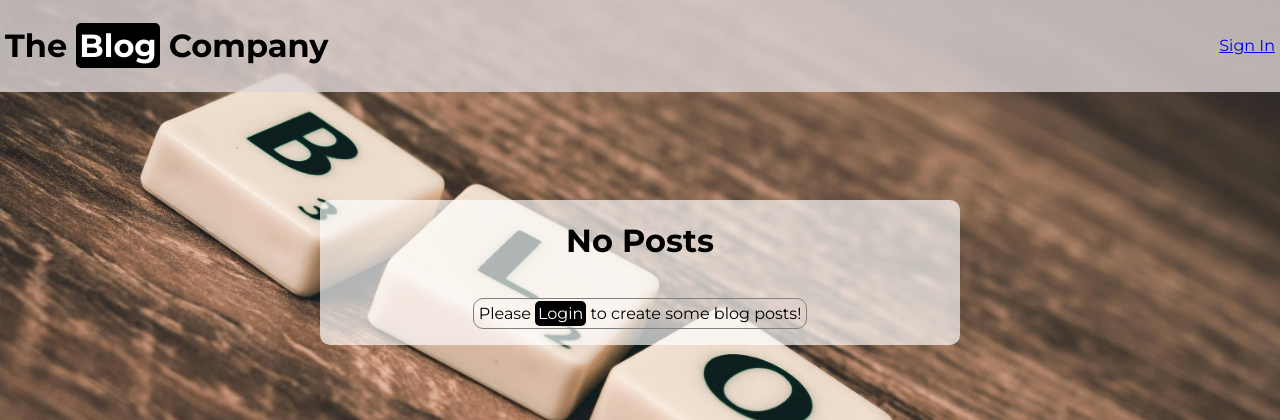
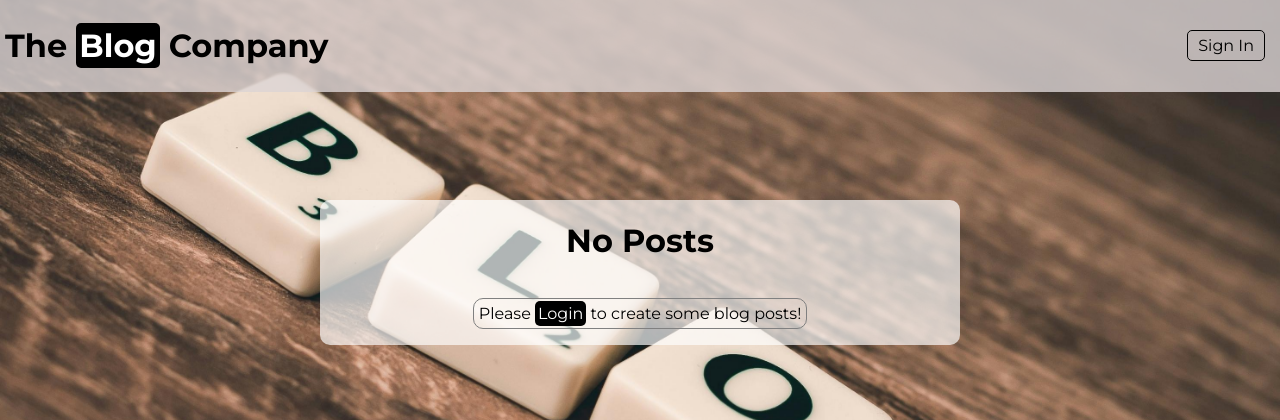
Before and after one commit to HimangshuDe/The-Blog-Co-Project, a Django app: page / in a window 1280 px wide. Shown: the top 420 px of the page. Run offline with Django 5.2, Linux system fonts and the light colour scheme; data that the repository does not hold is empty.

Commit message:
🩹 Styled the sign in button in the header

```diff
--- a/blog_app/static/blog_app/includes/header.css
+++ b/blog_app/static/blog_app/includes/header.css
@@ -27,6 +27,20 @@ header h1 a{
     gap: 5px;
 }
 
+.header-group a#login{
+    border: 1px solid;
+    border-radius: 5px;
+    text-decoration: none;
+    color: #000;
+    padding: 5px 10px;
+    margin-right: 10px;
+}
+
+.header-group a#login:hover{
+    font-weight: bold;
+    background: #000;
+    color: #fff;
+}
 
 /* Dependent Utility Class */
 .bg-black{
```
